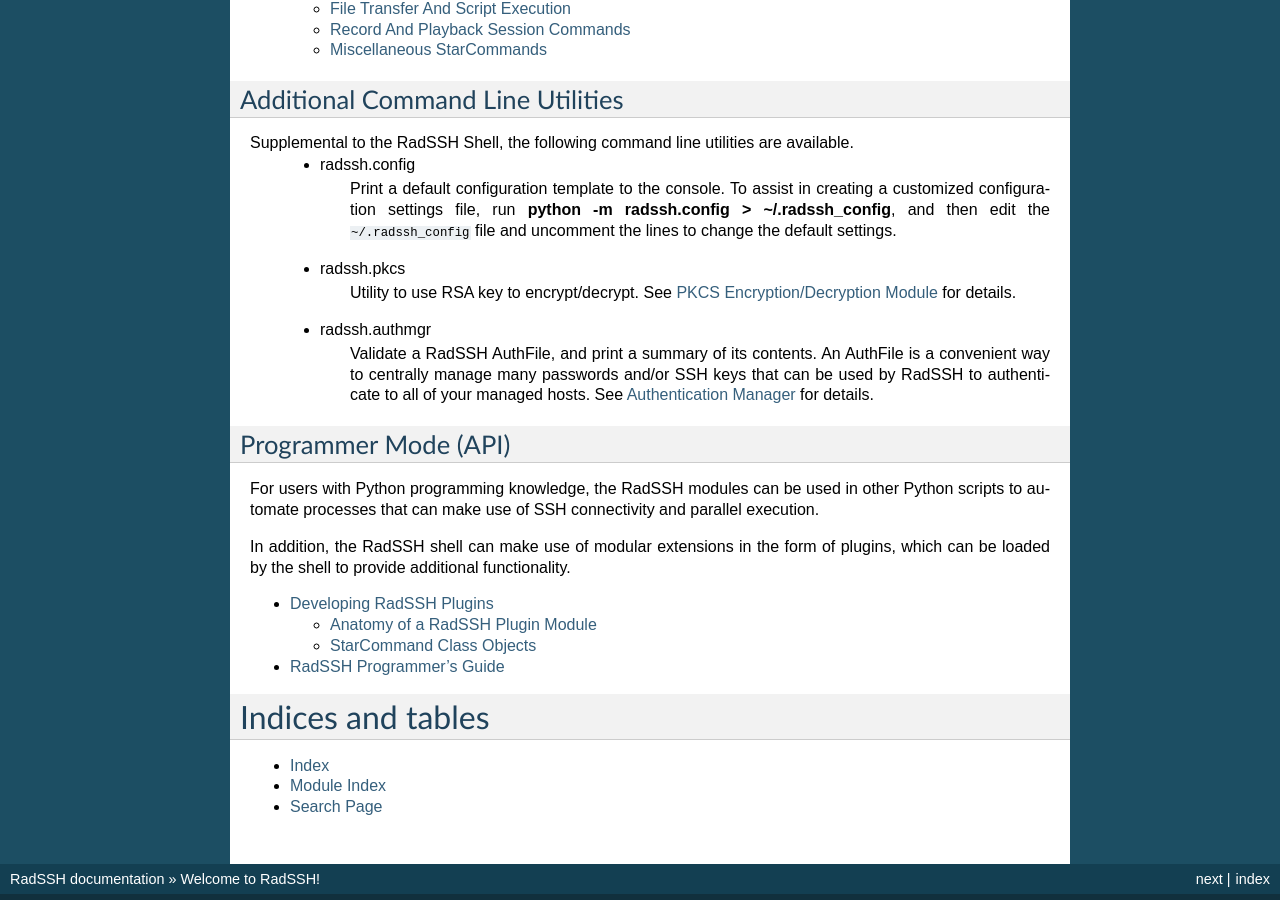
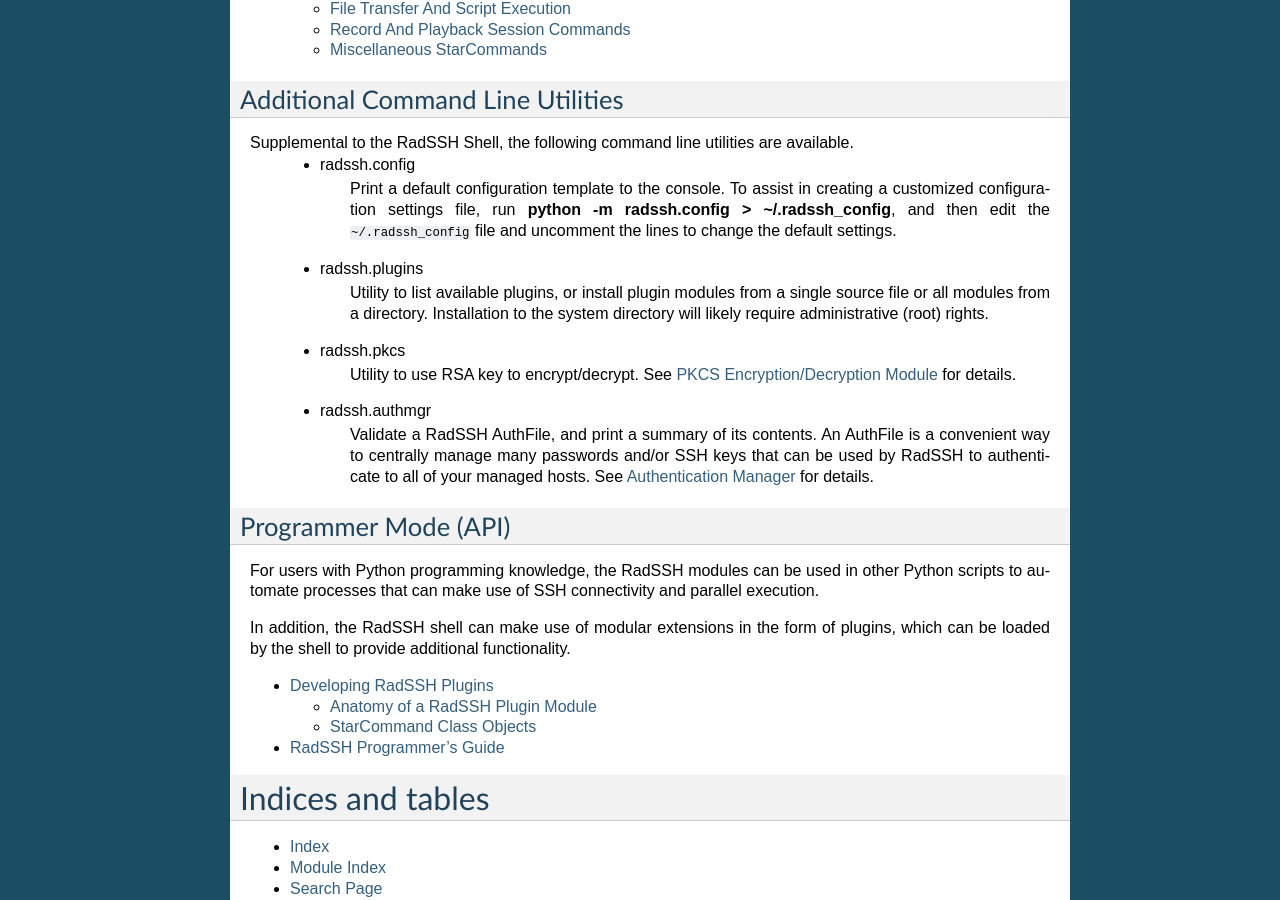
Before and after one commit to radssh/radssh, a Sphinx documentation site: the page built from docs/source/index.rst, in a window 1280 px wide and 900 px high, scrolled down 1437 px. Built offline with Sphinx 7.4.7, drawn with Linux system fonts in a browser that asks for light colours; the version number could not be read and is left out.

Commit message:
Fixup some doc references, scale logo file to 200x200 px

```diff
--- a/docs/source/conf.py
+++ b/docs/source/conf.py
@@ -112,7 +112,7 @@
 
 # The name of an image file (relative to this directory) to place at the top
 # of the sidebar.
-html_logo = 'radssh.png'
+html_logo = 'radssh_200.png'
 
 # The name of an image file (within the static path) to use as favicon of the
 # docs.  This file should be a Windows icon file (.ico) being 16x16 or 32x32
--- a/docs/source/index.rst
+++ b/docs/source/index.rst
@@ -49,6 +49,9 @@
  - radssh.config
     Print a default configuration template to the console. To assist in creating a customized configuration settings file, run **python -m radssh.config > ~/.radssh_config**, and then edit the ``~/.radssh_config`` file and uncomment the lines to change the default settings.
 
+ - radssh.plugins
+    Utility to list available plugins, or install plugin modules from a single source file or all modules from a directory. Installation to the system directory will likely require administrative (root) rights.
+
  - radssh.pkcs
     Utility to use RSA key to encrypt/decrypt. See :ref:`pkcs` for details.
 
--- a/docs/source/plugin_developer_guide.rst
+++ b/docs/source/plugin_developer_guide.rst
@@ -1,3 +1,5 @@
+.. _DevelopingPlugIns:
+
 Developing RadSSH Plugins
 =========================
 
--- a/docs/source/shell.rst
+++ b/docs/source/shell.rst
@@ -41,4 +41,4 @@
 Resilience
 ----------
 
-RadSSH does not require 100% success regarding network connectivity or user authentication. A session can be started, attempting to connect to 100 remote host nodes. If 50 connect and authenticate, 30 connect but fail to properly authenticate, and the remaining 20 fail to connect, RadSSH will operate with 50 live connections and 50 inactive connections. At any time during the session, the user can attempt to retry the connection/authentication process to the inactive hosts, via the ``*auth`` meta-command (See :doc:`Star Commands`). In some environments, having less than 100% success rate in connecting and authenticating winds up being the norm, rather than the exception. RadSSH is designed to cope with these environments as gracefully as possible.
+RadSSH does not require 100% success regarding network connectivity or user authentication. A session can be started, attempting to connect to 100 remote host nodes. If 50 connect and authenticate, 30 connect but fail to properly authenticate, and the remaining 20 fail to connect, RadSSH will operate with 50 live connections and 50 inactive connections. At any time during the session, the user can attempt to retry the connection/authentication process to the inactive hosts, via the ``*auth`` meta-command (See :doc:`star_commands`). In some environments, having less than 100% success rate in connecting and authenticating winds up being the norm, rather than the exception. RadSSH is designed to cope with these environments as gracefully as possible.
--- a/docs/source/shell_quickstart.rst
+++ b/docs/source/shell_quickstart.rst
@@ -47,7 +47,7 @@
 
 The names display along with the elapsed time taken to connect and authenticate, as well as the authenticated username and remote IP address of the socket connection. Any problem connections will appear grouped at the end of the list, and include information about what specifically prevented the connection or authentication. In our example, RadSSH failed to establish a connection to ``scrooge`` because it is not a known host. RadSSH does not treat this as a critical error; commands will not be run on ``scrooge`` unless it is later reconnected and authenticated. The list entry for ``scrooge`` is kept as a dormant connection.
 
-``*info`` is one of many available meta-commands, or StarCommands available when using RadSSH. All command lines that begin with ``*`` are never invoked on the remote hosts; instead these are handled within RadSSH itself, or a RadSSH plugin. For details, see :doc:`Star Commands`
+``*info`` is one of many available meta-commands, or StarCommands available when using RadSSH. All command lines that begin with ``*`` are never invoked on the remote hosts; instead these are handled within RadSSH itself, or a RadSSH plugin. For details, see :doc:`star_commands`
 
 Running Some Basic Commands
 ---------------------------
--- a/docs/source/star_commands.rst
+++ b/docs/source/star_commands.rst
@@ -3,7 +3,7 @@
 
 Most of the time, the text that you enter at a RadSSH prompt is sent to execute on remote nodes. Sometimes during a session, it is useful to issue commands that instruct RadSSH to perform something other than its normal command dispatching. Starting any command with an asterisk (``*``) will enable this behavior, and RadSSH will attempt to interpret what special behavior or operation is requested.
 
-This mechanism of intercepting StarCommands operates not only with the colleciton of RadSSH built-in commands, but can be extended by user PlugIns. For details on coding PlugIns to add (or replace) StarCommands, see :doc:`Developing PlugIns`.
+This mechanism of intercepting StarCommands operates not only with the colleciton of RadSSH built-in commands, but can be extended by user PlugIns. For details on coding PlugIns to add (or replace) StarCommands, see :doc:`plugin_developer_guide`.
 
 Here is a brief summary of the RadSSH built-in StarCommands:
 
```
Also changed, not shown: other parts of docs/source/shell_quickstart.rst (+1 -1 lines), docs/source/radssh.png (renamed from docs/source/_static/radssh.png), docs/source/radssh_200.png (added), 1 other file.
